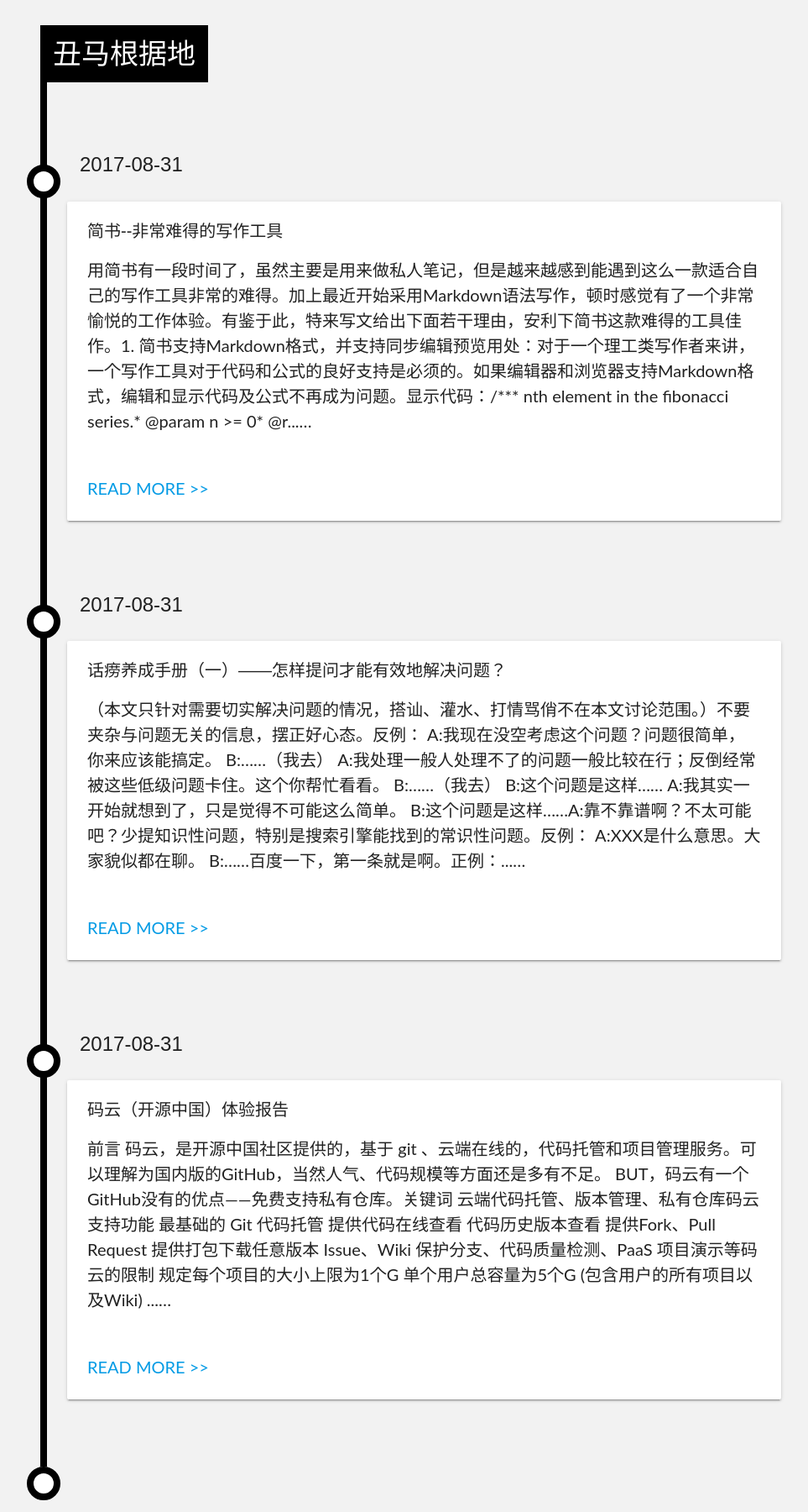
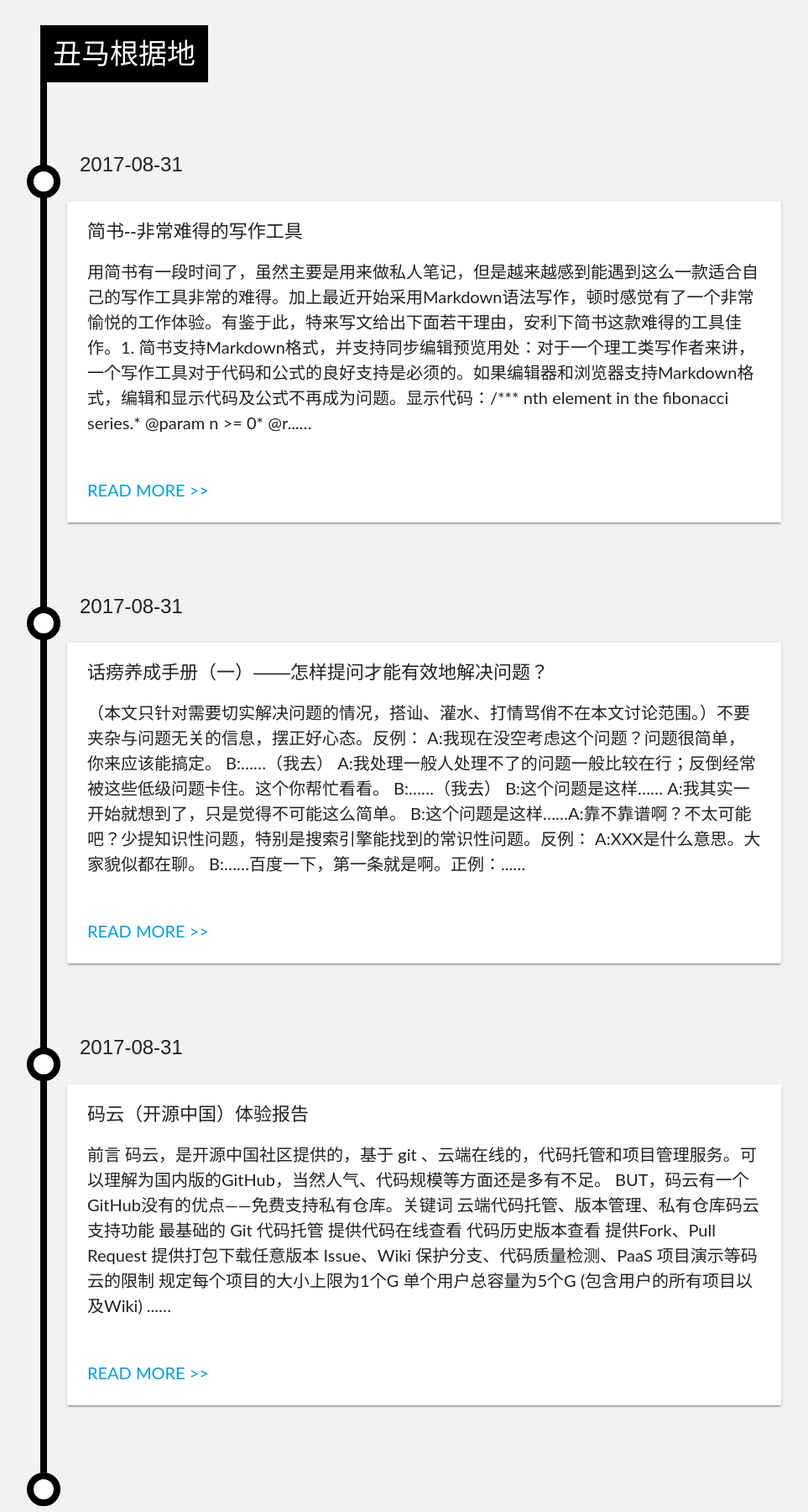
Before and after one commit to unicorn25/unicorn25.github.io, a Jekyll site: the page built from index.html, in a window 1280 px wide. Shown: the whole page at 84% size, without its empty margins (157-1120 px from the left). Built offline with Jekyll 4.4.1, drawn with Linux system fonts in a browser that asks for light colours.

Commit message:
fix：设置h4,h5,h6标题 font-size

```diff
--- a/assets/css/main.css
+++ b/assets/css/main.css
@@ -19,6 +19,9 @@ h2 {
 }
 
 h3 {
+	font-size: 22px;
+}
+h4,h5,h6 {
 	font-size: 20px;
 }
 
```
